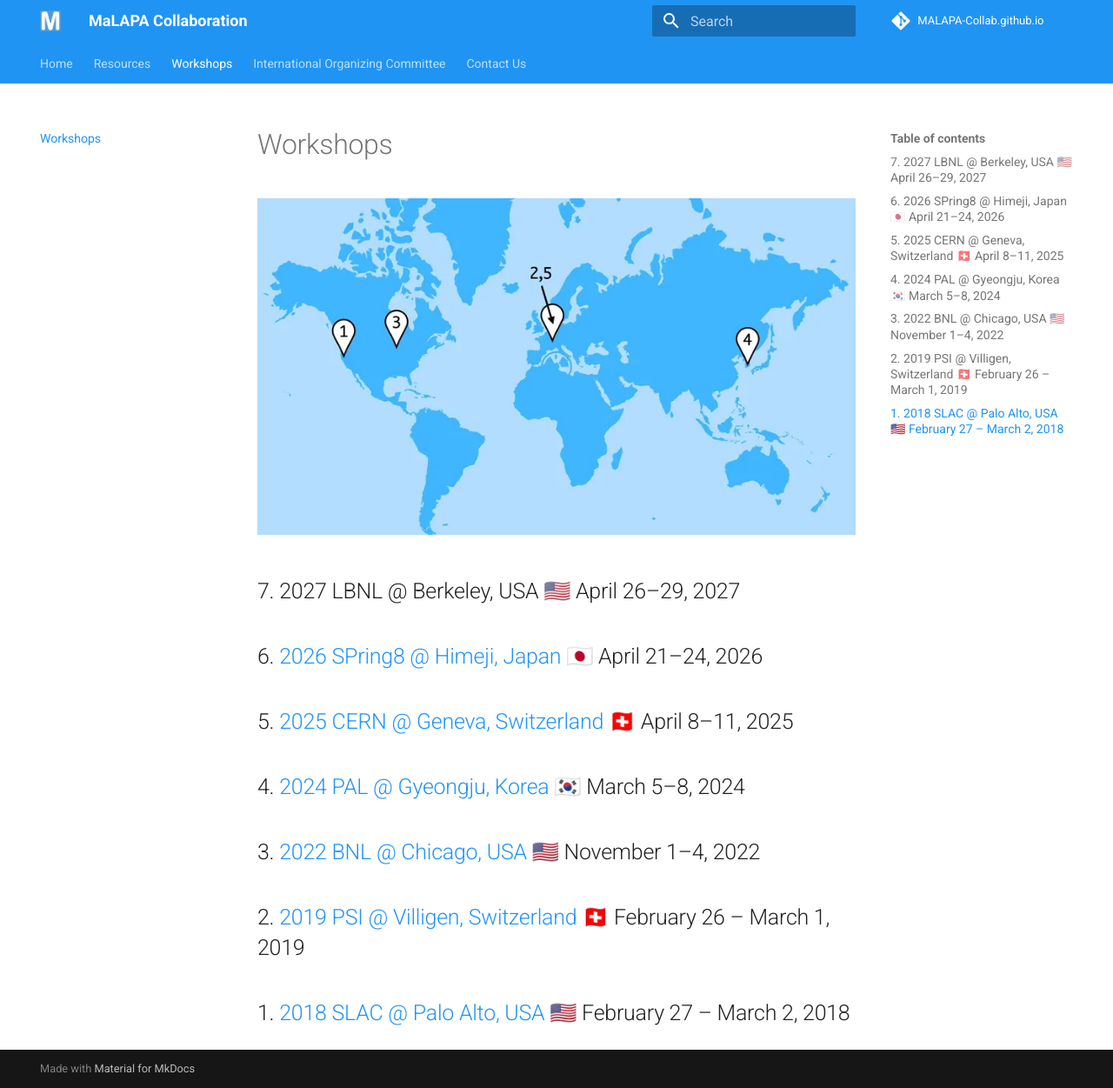
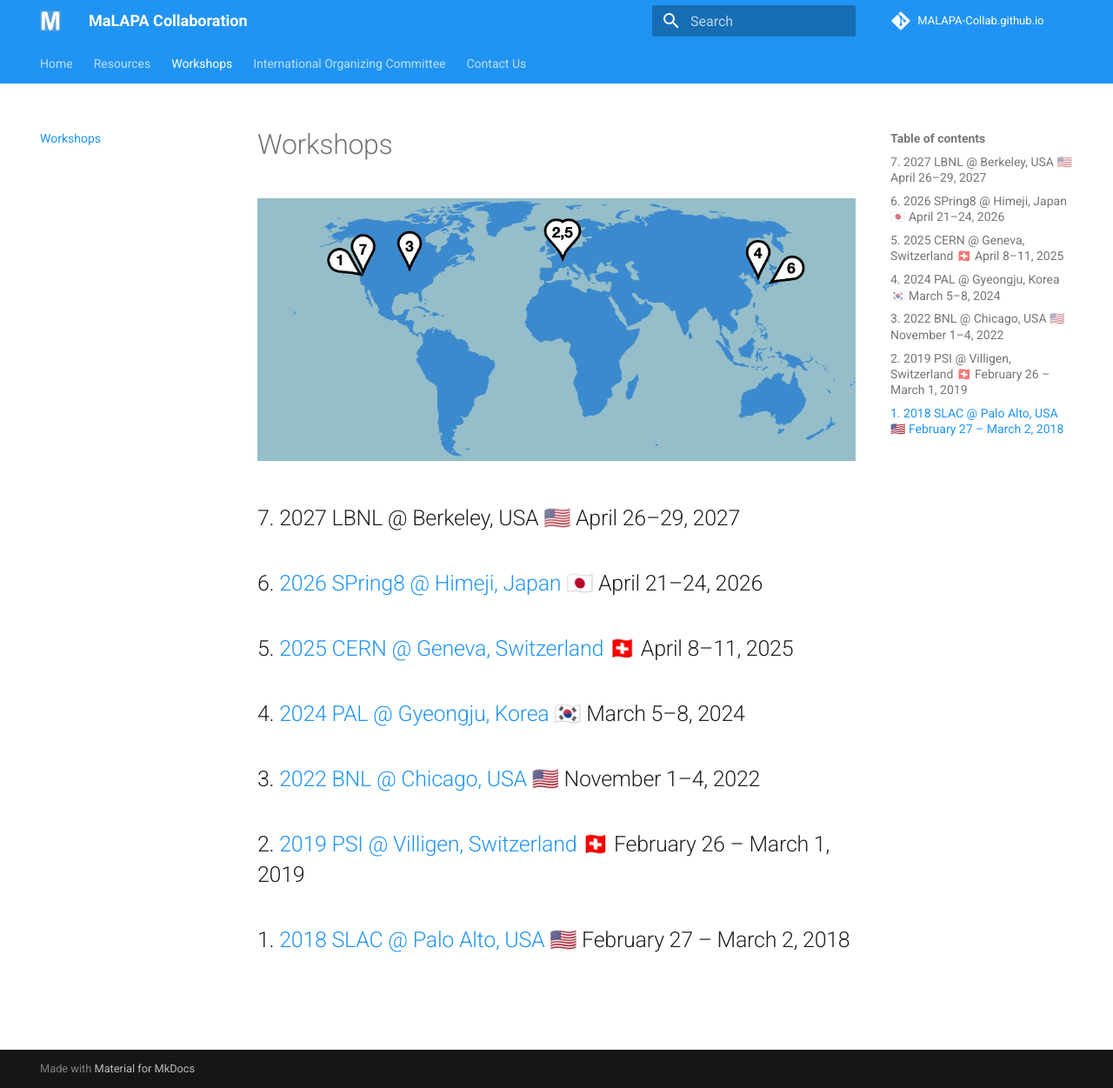
Before and after one commit to MALAPA-Collab/MALAPA-Collab.github.io, an MkDocs documentation site: the page built from docs/workshops.md, in a window 1280 px wide and 1251 px high. Shown: the whole window at 87% size. Built offline with MkDocs 1.6.1 and Material for MkDocs 9.7.7, drawn with Linux system fonts in a browser that asks for light colours; comment, search, counter and statistics services are not loaded.

Commit message:
Clean up image directory, update MaLAPA map and including source file of a zipped keynote for updatting in the future.

```diff
--- a/docs/workshops.md
+++ b/docs/workshops.md
@@ -1,6 +1,6 @@
 # Workshops
 
-![Workshop map](img/workshop_map.webp)
+![Workshop map](img/malapa_map.jpg)
 
 ## 7. 2027 LBNL @ Berkeley, USA 🇺🇸 April 26–29, 2027
 ## 6. [2026 SPring8 @ Himeji, Japan 🇯🇵](https://indico.rcnp.osaka-u.ac.jp/event/2676/) April 21–24, 2026
```
Also changed, not shown: docs/img/alumni_placeholder.png (deleted), docs/img/malapa_map.jpg (added), docs/img/workshop_map.webp (deleted), 2 other files.
